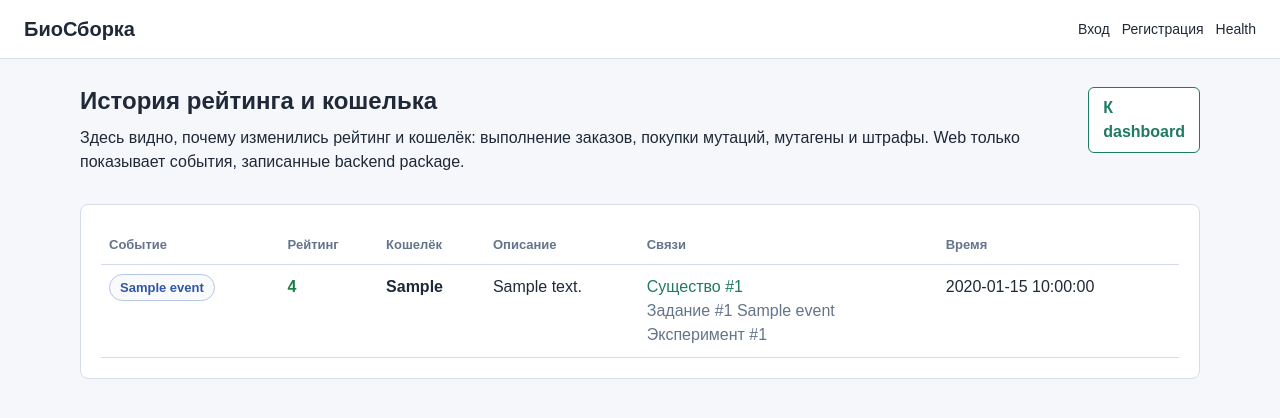
After one commit to T90eagle-byte/GameLaba3, a Flask app: template web_client/templates/rating_events.html in a window 1280 px wide. The commit adds this page. Shown: the top 418 px of the page. Run offline with Flask 3, Linux system fonts and the light colour scheme; the template is opened without the code that fills it: most values are stand-ins (such as "Sample title", 1, 10 or a date in 2020); parts of the project's set-up code (start-up, migrations or seed data) failed here and were passed over.

Commit message:
Добавить историю экспериментов и рейтинга в web

```diff
--- a/web_client/app.py
+++ b/web_client/app.py
@@ -15,7 +15,7 @@ from flask import (
 )
 
 from config import load_config
-from services import auth_service, creature_service, crossbreed_service, lab_service, mutation_service, task_service
+from services import auth_service, creature_service, crossbreed_service, history_service, lab_service, mutation_service, rating_service, task_service
 from services.oracle import ServiceError, check_connection
 
 
@@ -430,6 +430,39 @@ def create_app() -> Flask:
             mutations=shop_rows,
             lab_id=lab_id,
         )
+    @app.route("/experiments")
+    @login_required
+    def experiments() -> Any:
+        token = str(session["session_token"])
+        lab_id = selected_lab_id()
+        if not lab_id:
+            flash("Сначала выберите лабораторию.", "warning")
+            return redirect(url_for("labs"))
+
+        try:
+            rows = history_service.get_experiment_history(token, lab_id)
+        except ServiceError as exc:
+            flash(str(exc), "error")
+            return redirect(url_for("dashboard"))
+
+        return render_template("experiments.html", experiments=rows, lab_id=lab_id)
+
+    @app.route("/rating-events")
+    @login_required
+    def rating_events() -> Any:
+        token = str(session["session_token"])
+        lab_id = selected_lab_id()
+        if not lab_id:
+            flash("Сначала выберите лабораторию.", "warning")
+            return redirect(url_for("labs"))
+
+        try:
+            rows = rating_service.get_rating_events(token, lab_id)
+        except ServiceError as exc:
+            flash(str(exc), "error")
+            return redirect(url_for("dashboard"))
+
+        return render_template("rating_events.html", events=rows, lab_id=lab_id)
     @app.route("/health")
     def health() -> Any:
         database = check_connection()
--- a/web_client/static/css/app.css
+++ b/web_client/static/css/app.css
@@ -469,3 +469,57 @@ select {
   flex-wrap: wrap;
   gap: 10px;
 }
+
+.timeline {
+  display: grid;
+  gap: 14px;
+}
+
+.timeline-card {
+  position: relative;
+  background: var(--panel);
+  border: 1px solid var(--line);
+  border-left: 4px solid var(--primary);
+  border-radius: 8px;
+  padding: 18px;
+}
+
+.history-facts {
+  display: grid;
+  grid-template-columns: repeat(auto-fit, minmax(180px, 1fr));
+  gap: 12px;
+  margin: 12px 0 0;
+}
+
+.history-facts dt {
+  color: var(--muted);
+  font-size: 12px;
+}
+
+.history-facts dd {
+  margin: 3px 0 0;
+  font-weight: 600;
+}
+
+.history-table td {
+  vertical-align: top;
+}
+
+.event-badge {
+  border-color: #b7c5e8;
+  color: #3156a3;
+  font-weight: 700;
+}
+
+.delta {
+  font-weight: 700;
+  white-space: nowrap;
+}
+
+.delta-positive {
+  color: var(--success);
+}
+
+.delta-negative {
+  color: var(--danger);
+}
--- a/web_client/templates/base.html
+++ b/web_client/templates/base.html
@@ -17,6 +17,8 @@
         <a href="{{ url_for('tasks') }}">Заказы клиента</a>
         <a href="{{ url_for('crossbreed') }}">Скрещивание</a>
         <a href="{{ url_for('mutations') }}">Мутации</a>
+        <a href="{{ url_for('experiments') }}">Эволюционная линия</a>
+        <a href="{{ url_for('rating_events') }}">История рейтинга</a>
         <a href="{{ url_for('health') }}">Health</a>
         <a href="{{ url_for('logout') }}">Выйти</a>
       {% else %}
--- a/web_client/templates/dashboard.html
+++ b/web_client/templates/dashboard.html
@@ -26,7 +26,8 @@
       <a class="button" href="{{ url_for('tasks') }}">Заказы клиента</a>
       <a class="button" href="{{ url_for('crossbreed') }}">Скрещивание</a>
       <a class="button" href="{{ url_for('mutations') }}">Мутации</a>
-      <span class="button disabled">История рейтинга — скоро</span>
+      <a class="button" href="{{ url_for('experiments') }}">Эволюционная линия</a>
+      <a class="button" href="{{ url_for('rating_events') }}">История рейтинга</a>
     </div>
   </article>
 
@@ -39,6 +40,8 @@
       <span class="badge">Oracle PL/SQL backend</span>
       <span class="badge">Smoke-tests 01..11</span>
       <span class="badge">Мутации / RADIATION / CHEMICAL</span>
+      <span class="badge">Последствия через rating events</span>
+      <span class="badge">Эволюционная линия</span>
     </div>
     <p class="muted">Эта web-страница только показывает результаты package API. Правила игры остаются в `pkg_genetics_game`.</p>
   </article>
--- /dev/null
+++ b/web_client/templates/rating_events.html
@@ -0,0 +1,52 @@
+{% extends "base.html" %}
+{% block title %}История рейтинга — БиоСборка{% endblock %}
+{% block content %}
+<section class="page-header">
+  <div>
+    <h1>История рейтинга и кошелька</h1>
+    <p>Здесь видно, почему изменились рейтинг и кошелёк: выполнение заказов, покупки мутаций, мутагены и штрафы. Web только показывает события, записанные backend package.</p>
+  </div>
+  <a class="button secondary" href="{{ url_for('dashboard') }}">К dashboard</a>
+</section>
+
+{% if events %}
+<section class="panel">
+  <div class="table-wrap">
+    <table class="history-table">
+      <thead>
+        <tr>
+          <th>Событие</th>
+          <th>Рейтинг</th>
+          <th>Кошелёк</th>
+          <th>Описание</th>
+          <th>Связи</th>
+          <th>Время</th>
+        </tr>
+      </thead>
+      <tbody>
+        {% for event in events %}
+          <tr>
+            <td><span class="badge event-badge">{{ event.event_type_display_name or event.event_type }}</span></td>
+            <td class="delta {% if event.rating_delta > 0 %}delta-positive{% elif event.rating_delta < 0 %}delta-negative{% endif %}">{{ event.rating_delta }}</td>
+            <td class="delta {% if event.wallet_delta > 0 %}delta-positive{% elif event.wallet_delta < 0 %}delta-negative{% endif %}">{{ event.wallet_delta }}</td>
+            <td>{{ event.description or '—' }}</td>
+            <td class="muted">
+              {% if event.creature_id %}<a href="{{ url_for('creature_detail', creature_id=event.creature_id) }}">Существо #{{ event.creature_id }}</a>{% endif %}
+              {% if event.task_id %}<br>Задание #{{ event.task_id }} {{ event.task_name or '' }}{% endif %}
+              {% if event.experiment_id %}<br>Эксперимент #{{ event.experiment_id }}{% endif %}
+              {% if not event.creature_id and not event.task_id and not event.experiment_id %}—{% endif %}
+            </td>
+            <td>{{ event.created_at or '—' }}</td>
+          </tr>
+        {% endfor %}
+      </tbody>
+    </table>
+  </div>
+</section>
+{% else %}
+<section class="panel empty-state">
+  <h2>Событий пока нет</h2>
+  <p>Покупки мутаций, мутагены и награды за заказы появятся здесь после действий в лаборатории.</p>
+</section>
+{% endif %}
+{% endblock %}
```
Also changed, not shown: docs/ai_context.md (+10 -0 lines), docs/current_tasks.md (+8 -0 lines), docs/defense_demo_script.md (+9 -0 lines), docs/defense_requirements_cheatsheet.md (+6 -0 lines), docs/project_roadmap.md (+6 -0 lines), docs/web_client_plan.md (+9 -0 lines), web_client/services/history_service.py (added, +24 -0 lines), web_client/services/rating_service.py (added, +23 -0 lines), web_client/templates/experiments.html (added, +36 -0 lines), web_client/README.md.
